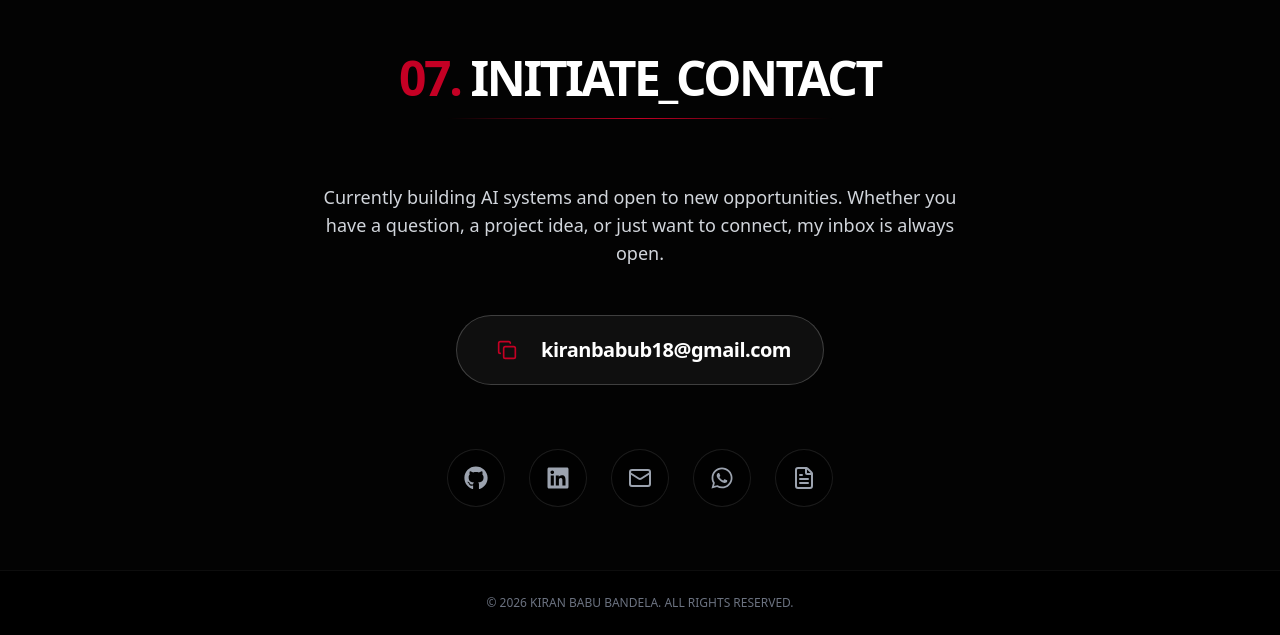
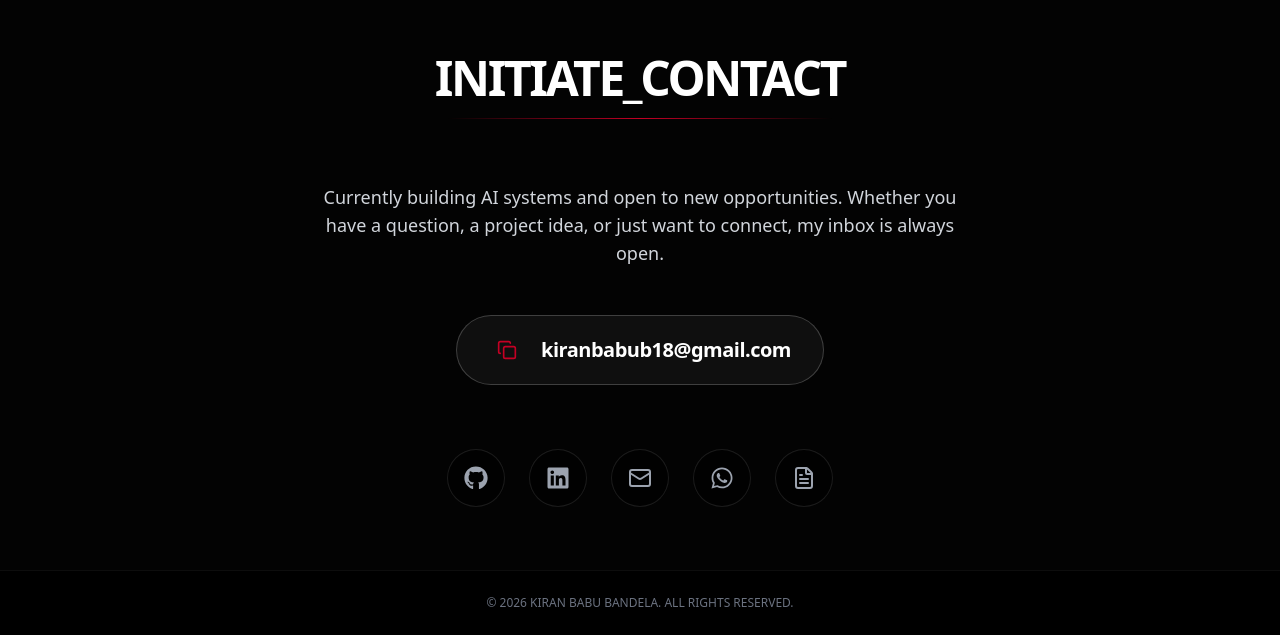
Before and after one commit to kiran1627/port-vesion2, a Next.js app: page / in a window 1280 px wide. Shown: the part 7373-8008 px from the top of the page. Built offline with nearby package versions, Linux system fonts and the light colour scheme.

Commit message:
Remove number from Contact section heading

```diff
--- a/src/components/sections/Contact.tsx
+++ b/src/components/sections/Contact.tsx
@@ -25,7 +25,7 @@ export default function Contact() {
         {/* Section Header */}
         <div className="mb-16">
           <h2 className="text-4xl md:text-5xl font-bold font-[var(--font-oswald)] uppercase tracking-tighter text-center">
-            <span className="text-[var(--accent-red)]">07.</span> INITIATE_CONTACT
+            <span className="text-[var(--accent-red)]"></span> INITIATE_CONTACT
           </h2>
           <div className="h-px w-full max-w-sm bg-gradient-to-r from-transparent via-[var(--accent-red)] to-transparent mx-auto mt-4" />
         </div>
```
